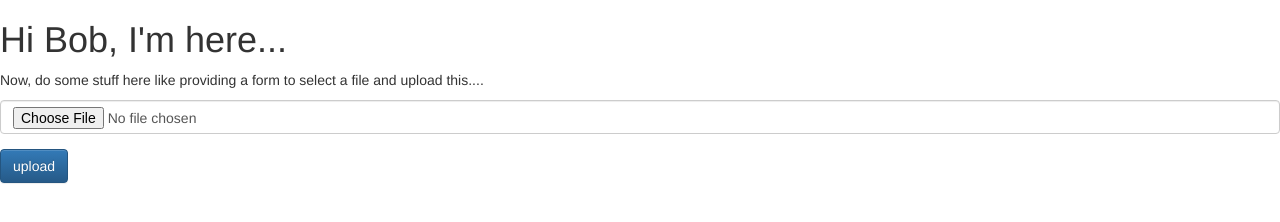
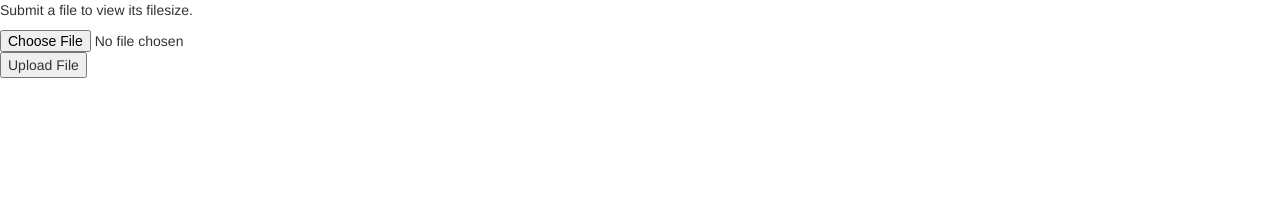
Before and after one commit to mnuman/fcc-filemetadata, a website: page index.html in a window 1280 px wide. Drawn offline with nearby package versions, Linux system fonts and the light colour scheme.

Commit message:
Got multer working for file upload

```diff
--- a/public/index.html
+++ b/index.html
@@ -15,15 +15,10 @@
 </head>
 
 <body>
-  <h1>Hi Bob, I'm here...</h1>
-  <p>Now, do some stuff here like providing a form to select a file and upload this....</p>
-  <form enctype="multipart/form-data" action="/upload/file" method="post">
-    <div class="form-group">
-      <input id="just-a-file" type="file" class="form-control" required/>
-    </div>
-    <div class="form-group">
-      <input type="submit" class="btn btn-primary" value="upload">
-    </div>
+  <p>Submit a file to view its filesize.</p>
+  <form enctype="multipart/form-data" action="/get-file-size" method="post">
+    <input type="file" name="myfile" />
+    <input type="submit" value="Upload File" name="submit" />
   </form>
 </body>
 
```
Also changed, not shown: server.js (+26 -20 lines).
